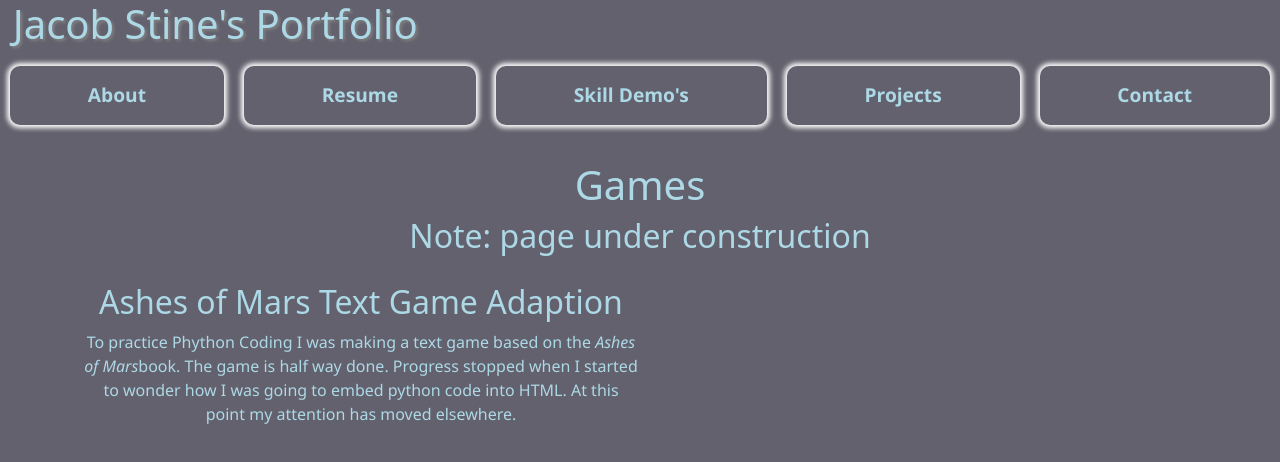
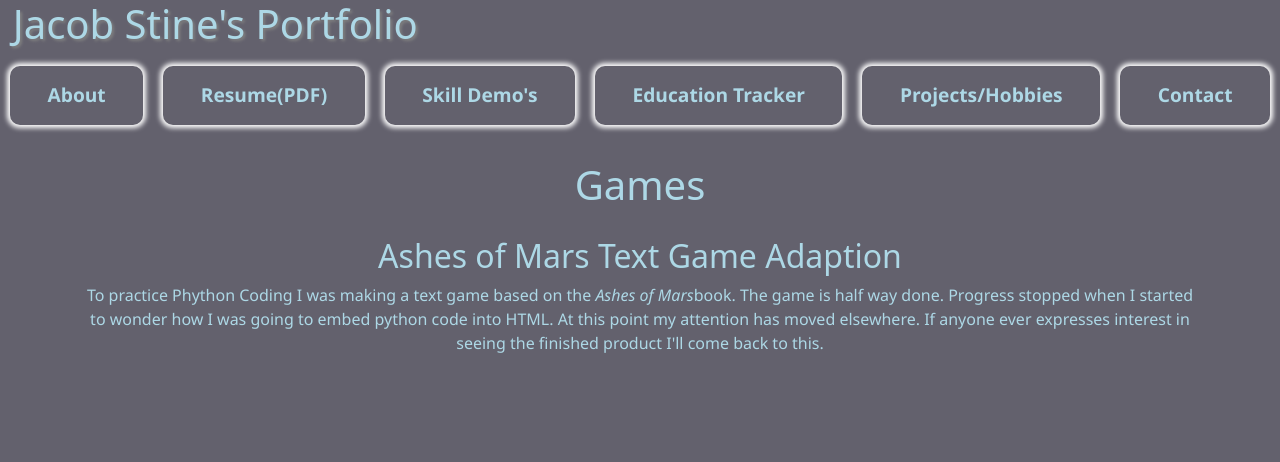
Before and after one commit to Zoroththeawesome/zoroththeawesome.github.io, a plain HTML site: page games.html in a window 1280 px wide. Drawn offline with nearby package versions, Linux system fonts and the light colour scheme.

Commit message:
Updated Nav
Added a new nav called Education Tracker. Also redirected Resume tab to PDF of resume and updated tab name to match.

```diff
--- a/games.html
+++ b/games.html
@@ -15,10 +15,11 @@
             <nav>
                 <ul>
                     <li><a href="index.html">About</a></li>
-                    <li><a href="resume.html">Resume</a></li><!--Add dropdown by resume with links to resume and education progress-->
+                    <li><a href="https://drive.google.com/file/d/115tIw7ua-5b374j8_9RKPLZ9UCgQnBm-/view?usp=sharing" target="_blank">Resume(PDF)</a></li>
                     <li><a href="skill.html">Skill Demo's</a></li>
+                    <li><a href="education-progress.html">Education Tracker</a></li>
                     <li>
-                        <a href="">Projects</a>
+                        <a href="">Projects/Hobbies</a>
                         <ul class="dropdown">
                             <li><a href="writing.html">Writing</a></li>
                             <li><a href="games.html">Games</a></li>
@@ -35,14 +36,14 @@
             <div class="container text-center">
                 <div class="row">
                     <h1>Games</h1>
-                    <h2>Note: page under construction</h2>
+
                 </div>
-                <div class="col-6">
+                <div class="col-12">
                     <h2>Ashes of Mars Text Game Adaption</h2>
                     <p class="centered">
                         To practice Phython Coding I was making a text game based on the <em>Ashes of Mars</em>book.
                         The game is half way done. Progress stopped when I started to wonder how I was going to embed python code into HTML.
-                        At this point my attention has moved elsewhere.
+                        At this point my attention has moved elsewhere. If anyone ever expresses interest in seeing the finished product I'll come back to this.
                     </p>
                 </div>
             </div>
```
Also changed, not shown: contact.html (+3 -2 lines), education-progress.html (+10 -2 lines), index.html (+3 -2 lines), mods.html (+3 -2 lines), resume.html (+2 -1 lines), skill.html (+3 -2 lines), writing.html (+3 -2 lines).
